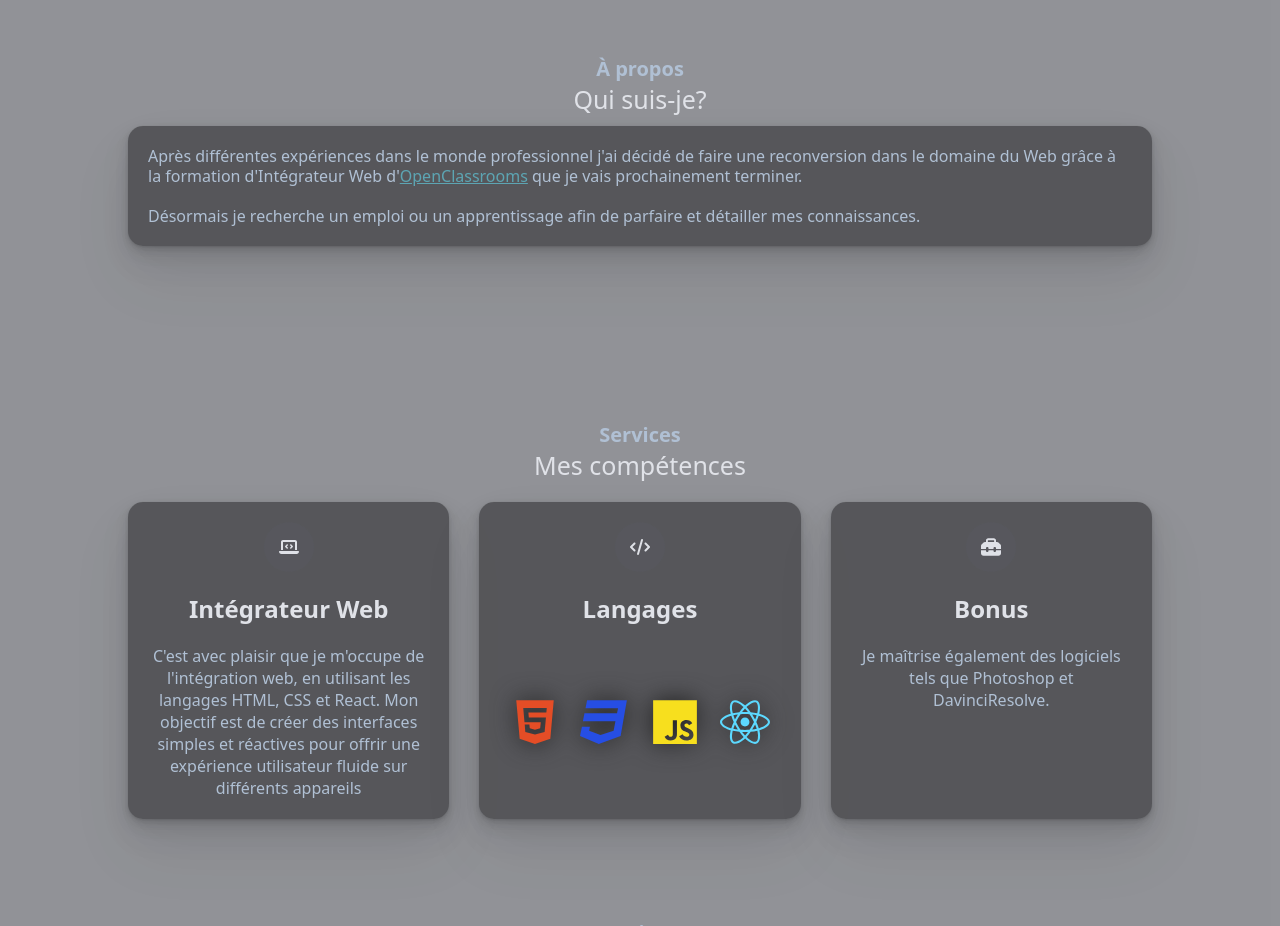
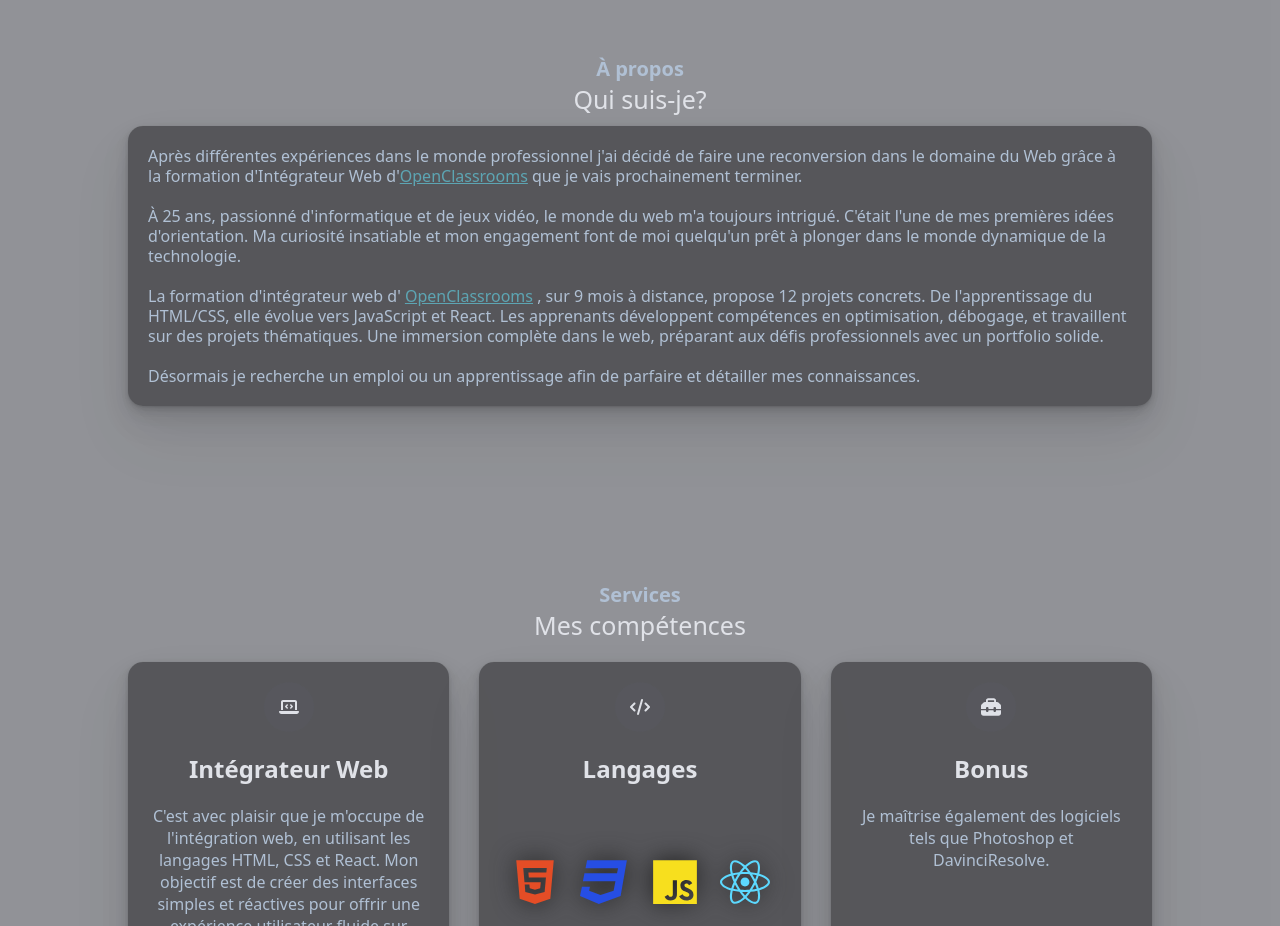
Before and after one commit to Brossierclement/portfoliod2, a React (Vite) app: page / in a window 1280 px wide. Shown: the part 920-1846 px from the top of the page. Built offline with nearby package versions, Linux system fonts and the light colour scheme.

Commit message:
chore: update about description

```diff
--- a/src/assets/pages/home/home.jsx
+++ b/src/assets/pages/home/home.jsx
@@ -68,6 +68,23 @@ function Home() {
             que je vais prochainement terminer.
             <br />
             <br />
+            À 25 ans, passionné d'informatique et de jeux vidéo, le monde du web
+            m'a toujours intrigué. C'était l'une de mes premières idées
+            d'orientation. Ma curiosité insatiable et mon engagement font de moi
+            quelqu'un prêt à plonger dans le monde dynamique de la technologie.
+            <br />
+            <br />
+            La formation d'intégrateur web d'{" "}
+            <a href="https://openclassrooms.com/fr/" target="blank">
+              OpenClassrooms
+            </a>{" "}
+            , sur 9 mois à distance, propose 12 projets concrets. De
+            l'apprentissage du HTML/CSS, elle évolue vers JavaScript et React.
+            Les apprenants développent compétences en optimisation, débogage, et
+            travaillent sur des projets thématiques. Une immersion complète dans
+            le web, préparant aux défis professionnels avec un portfolio solide.
+            <br />
+            <br />
             Désormais je recherche un emploi ou un apprentissage afin de
             parfaire et détailler mes connaissances.
           </p>
```
